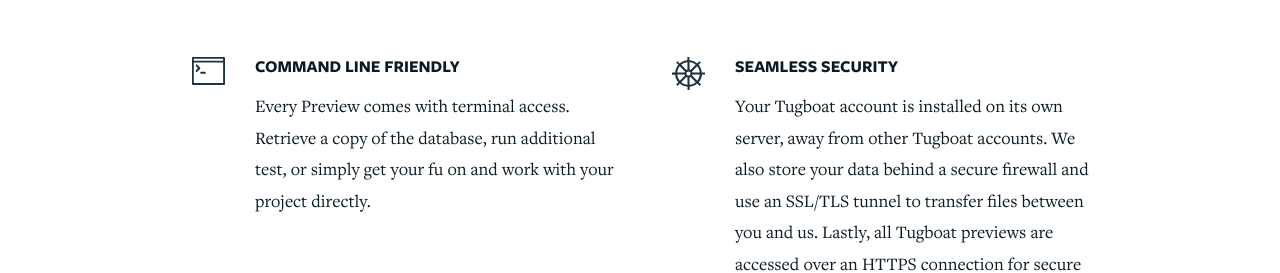
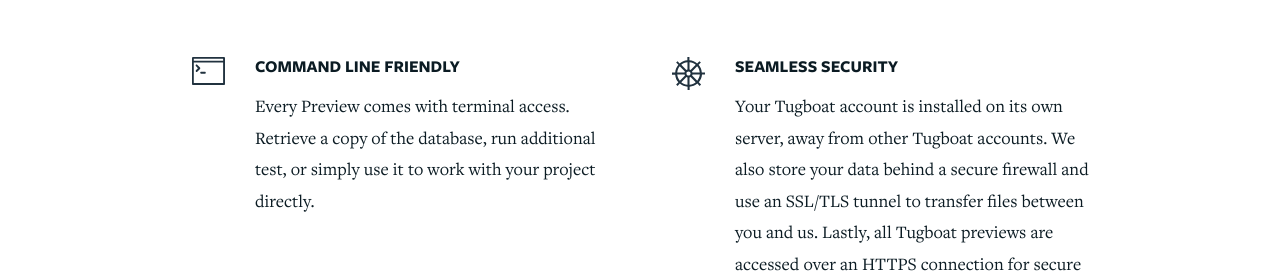
Before and after one commit to terasa/tugboat-sandbox, a website: page index.html in a window 1280 px wide. Shown: the part 3090-3363 px from the top of the page. Drawn offline with nearby package versions, Linux system fonts and the light colour scheme; files whose address does not match are found by name.

Commit message:
Sync from tugboat.qa

```diff
--- a/index.html
+++ b/index.html
@@ -157,7 +157,7 @@
             </div>
             <div class="col-xs-10">
               <h4>Command Line Friendly</h4>
-              <p>Every Preview comes with terminal access. Retrieve a copy of the database, run additional test, or simply get your fu on and work with your project directly. </p>
+              <p>Every Preview comes with terminal access. Retrieve a copy of the database, run additional test, or simply use it to work with your project directly. </p>
             </div>
           </div>
         </div>
```
